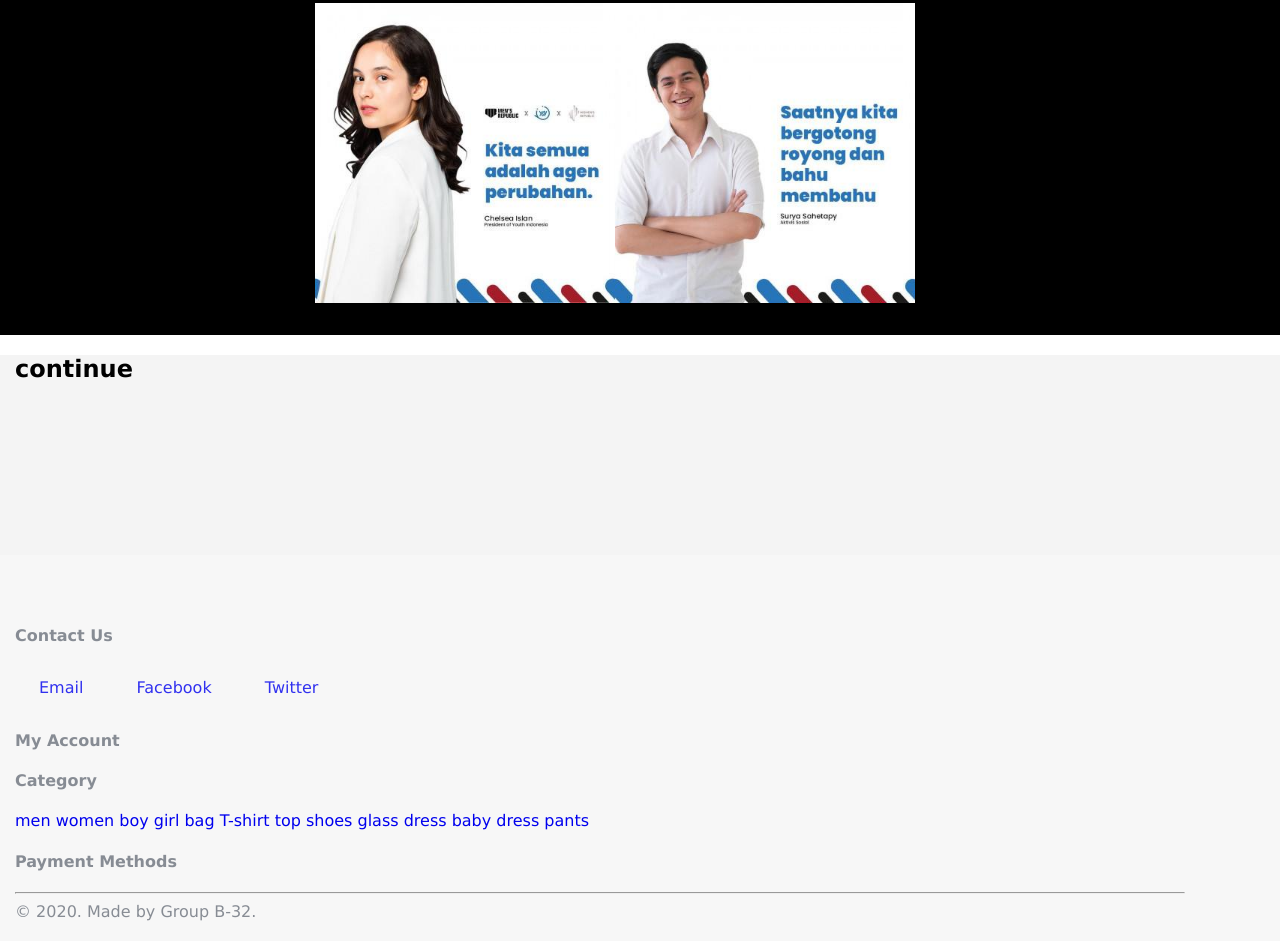
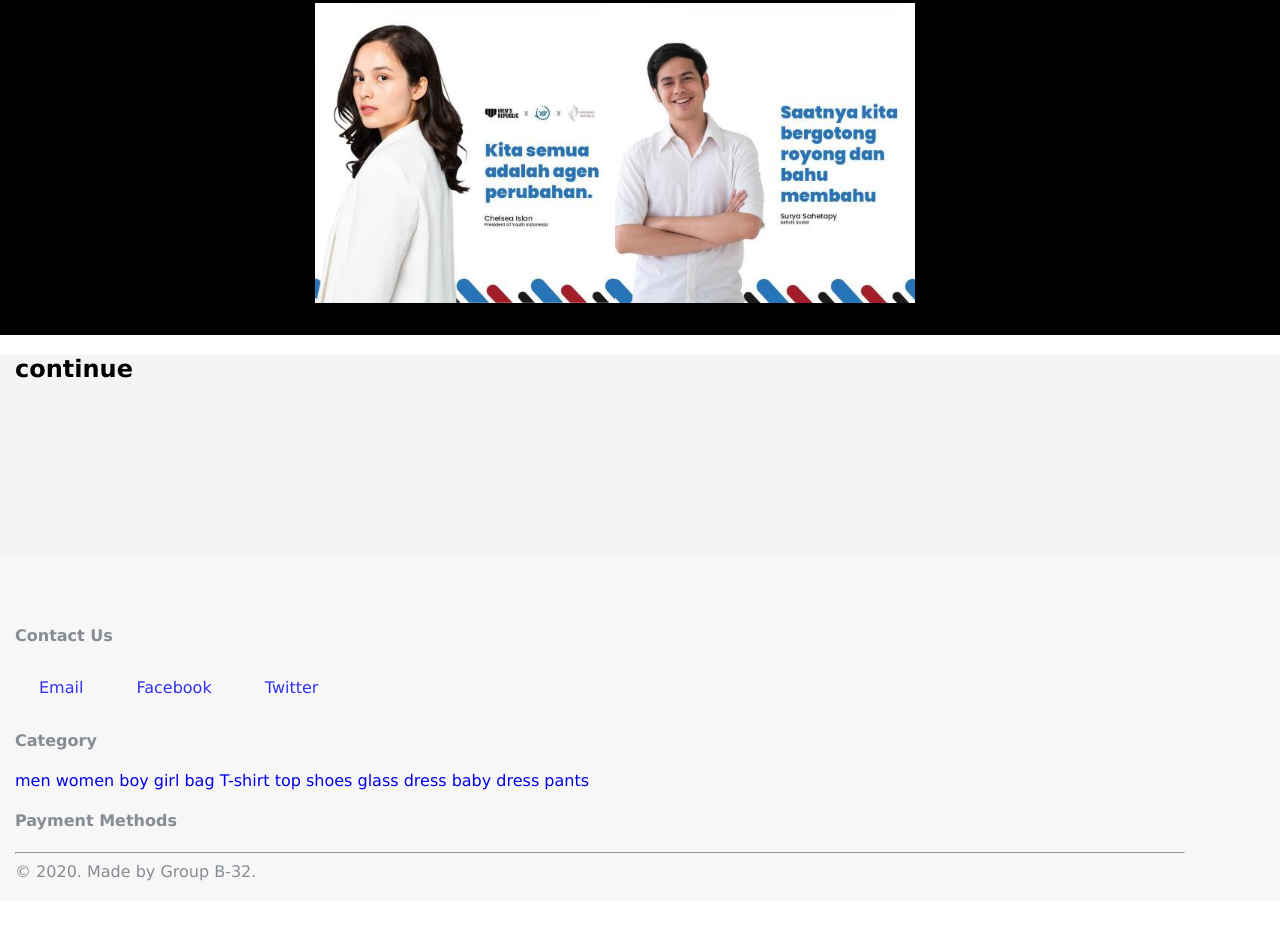
Before and after one commit to Tim-B32/Tim-B32.github.io, a plain HTML site: page index.html in a window 1280 px wide. Shown: the part 1173-2114 px from the top of the page. After the commit the page ends 2074 px from the top, so only its background shows below. Drawn offline with Linux system fonts and the light colour scheme.

Commit message:
Update index.html

```diff
--- a/index.html
+++ b/index.html
@@ -118,10 +118,7 @@
           <a href="#" class="btn facebook"><span class="fa fa-facebook"></span>Facebook</a>
           <a href="#" class="btn twitter"><span class="fa fa-twitter"></span>Twitter</a>
         </div>
-            </div>
-        <div class="col-sm-3">
-            <h4 class="title">My Account</h4>
-            </div>
+          </div>
         <div class="col-sm-3">
             <h4 class="title">Category</h4>
             <div class="category">
```
